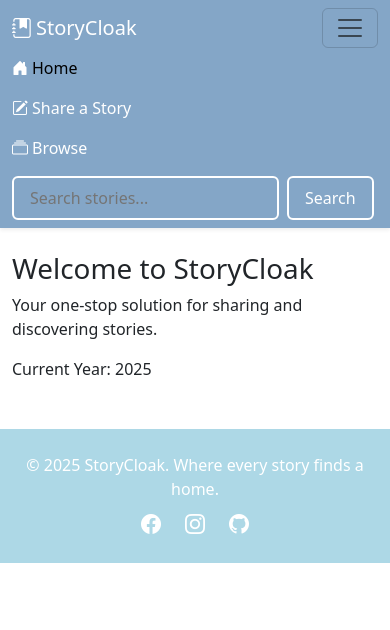
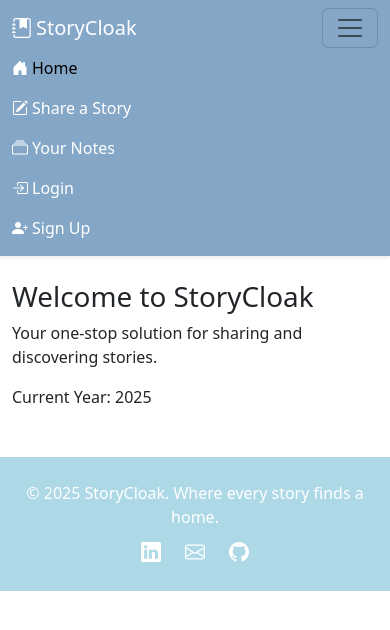
Before and after one commit to pavithapari/StoryCloak, a Flask app: page / in a window 390 px wide, after a click that opens the changed part. Shown: the top 630 px of the page. Run offline with Flask 3, Linux system fonts and the light colour scheme.

Commit message:
Deleted the search bar for responsive design

```diff
--- a/app/static/style/style.css
+++ b/app/static/style/style.css
@@ -15,38 +15,6 @@
   color: #FFD700; /* Gold hover */
 }
 
-/* Search Input */
-.search-box {
-  border: 2px solid #FFFFFF;
-  background-color: transparent;
-  color: #2F4F4F;
-  padding: 0.5rem 1rem;
-  border-radius: 0.375rem;
-  transition: all 0.3s ease;
-}
-
-.search-box:focus {
-  border-color: #FFD700;
-  outline: none;
-}
-
-/* Search Button */
-.search-btn {
-  border: 2px solid #FFFFFF;
-  background-color: transparent;
-  color: #FFFFFF;
-  padding: 0.5rem 1rem;
-  border-radius: 0.375rem;
-  font-weight: 500;
-  transition: all 0.3s ease;
-}
-
-.search-btn:hover {
-  background-color: #FFD700;
-  color: #2F4F4F;
-  border-color: #FFD700;
-}
-
 /* Footer Styling */
 footer {
   background-color: #ADD8E6; /* Muted blue */
--- a/app/templates/base.html
+++ b/app/templates/base.html
@@ -16,16 +16,21 @@
 
 <body>
 
-<!-- Navbar -->
 <nav class="navbar navbar-expand-lg navbar-custom shadow-sm">
   <div class="container-fluid">
+    <!-- Brand -->
     <a class="navbar-brand" href="#"><i class="bi bi-journal-bookmark-fill me-1"></i>StoryCloak</a>
+
+    <!-- Toggler for mobile view -->
     <button class="navbar-toggler" type="button" data-bs-toggle="collapse" data-bs-target="#cloakNavbar">
-      <span class="navbar-toggler-icon"></span>
+      <span class="navbar-toggler-icon">
+
+      </span>
     </button>
 
     <div class="collapse navbar-collapse" id="cloakNavbar">
-      <ul class="navbar-nav me-auto mb-2 mb-lg-0">
+      <!-- Left: Navigation links -->
+      <ul class="navbar-nav">
         <li class="nav-item">
           <a class="nav-link active" href="#"><i class="bi bi-house-door-fill me-1"></i>Home</a>
         </li>
@@ -33,16 +38,19 @@
           <a class="nav-link" href="#"><i class="bi bi-pencil-square me-1"></i>Share a Story</a>
         </li>
         <li class="nav-item">
-          <a class="nav-link" href="#"><i class="bi bi-collection me-1"></i>Browse</a>
+          <a class="nav-link" href="#"><i class="bi bi-collection me-1"></i>Your Notes</a>
         </li>
       </ul>
 
-      <!-- Search Form -->
-      <form class="d-flex">
-        <label for="search-stories" class="visually-hidden">Search Stories</label>
-        <input id="search-stories" class="search-box me-2" type="search" placeholder="Search stories..." aria-label="Search">
-        <button class="search-btn" type="submit">Search</button>
-      </form>
+      <!-- Right: Login & Sign Up -->
+      <ul class="navbar-nav ms-auto">
+        <li class="nav-item">
+          <a class="nav-link" href="#"><i class="bi bi-box-arrow-in-right me-1"></i>Login</a>
+        </li>
+        <li class="nav-item">
+          <a class="nav-link" href="#"><i class="bi bi-person-plus-fill me-1"></i>Sign Up</a>
+        </li>
+      </ul>
     </div>
   </div>
 </nav>
@@ -69,8 +77,8 @@
   <div class="container">
     <p class="mb-2">&copy; {{ now.year }} StoryCloak. Where every story finds a home.</p>
     <div class="d-flex justify-content-center gap-4">
-      <a href="https://facebook.com" target="_blank"><i class="bi bi-facebook fs-5"></i></a>
-      <a href="https://instagram.com" target="_blank"><i class="bi bi-instagram fs-5"></i></a>
+      <a href="https://linkedin" target="_blank"><i class="bi bi-linkedin fs-5"></i></a>
+      <a href="mailto:your-email@example.com" target="_blank"><i class="bi bi-envelope fs-5"></i></a>
       <a href="https://github.com" target="_blank"><i class="bi bi-github fs-5"></i></a>
     </div>
   </div>
```
